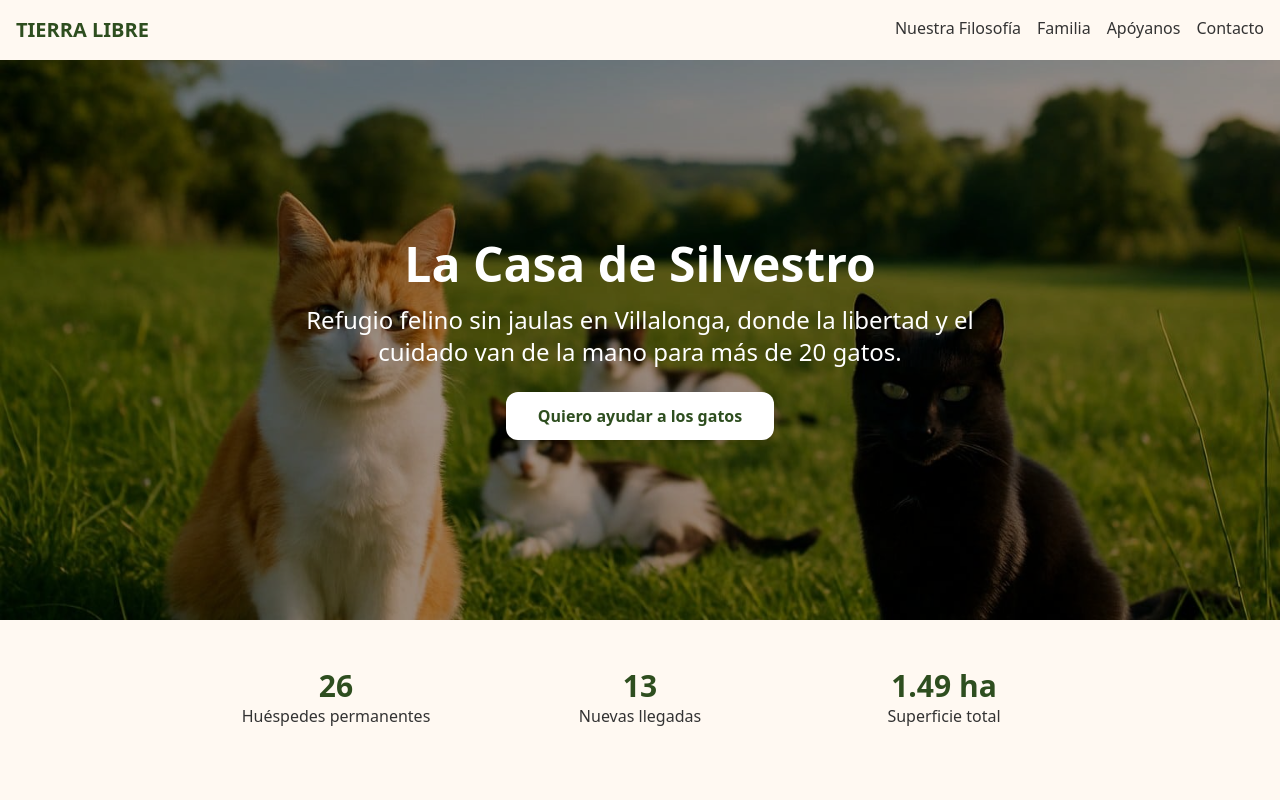
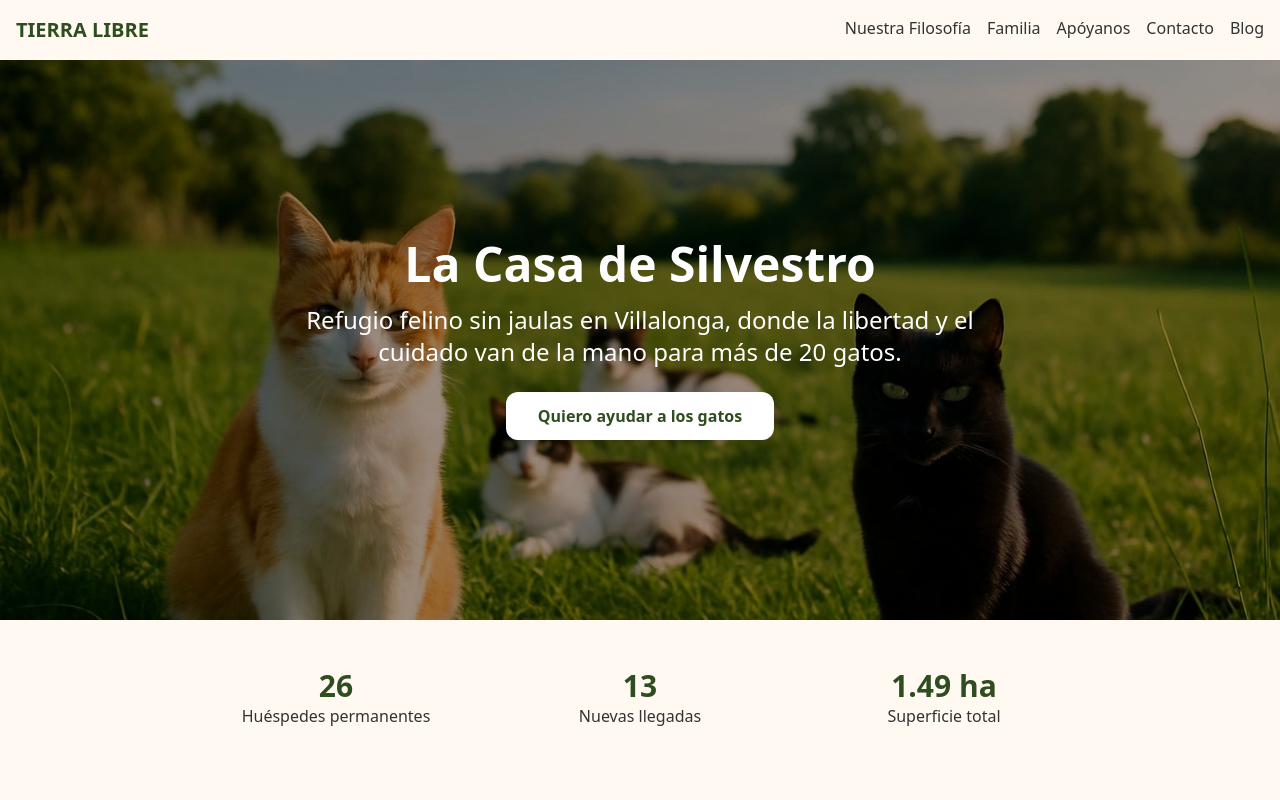
Before and after one commit to Tierralibre25/lacasadesilvestro, a Next.js app: page / in a window 1280 px wide. Shown: the top 800 px of the page. Built offline with nearby package versions, Linux system fonts and the light colour scheme.

Commit message:
Add blog link to navigation in Layout component
Added a link to the blog in the navigation menu.

```diff
--- a/components/Layout.tsx
+++ b/components/Layout.tsx
@@ -31,6 +31,7 @@ const Layout = ({ children }: LayoutProps) => {
   <Link href="/familia" className="hover:underline">Familia</Link>
   <Link href="/ayudanos" className="hover:underline">Apóyanos</Link>
   <Link href="/contacto" className="hover:underline">Contacto</Link>
+  <Link href="/blog">Blog</Link>
 </nav>
       </header>
 
```
